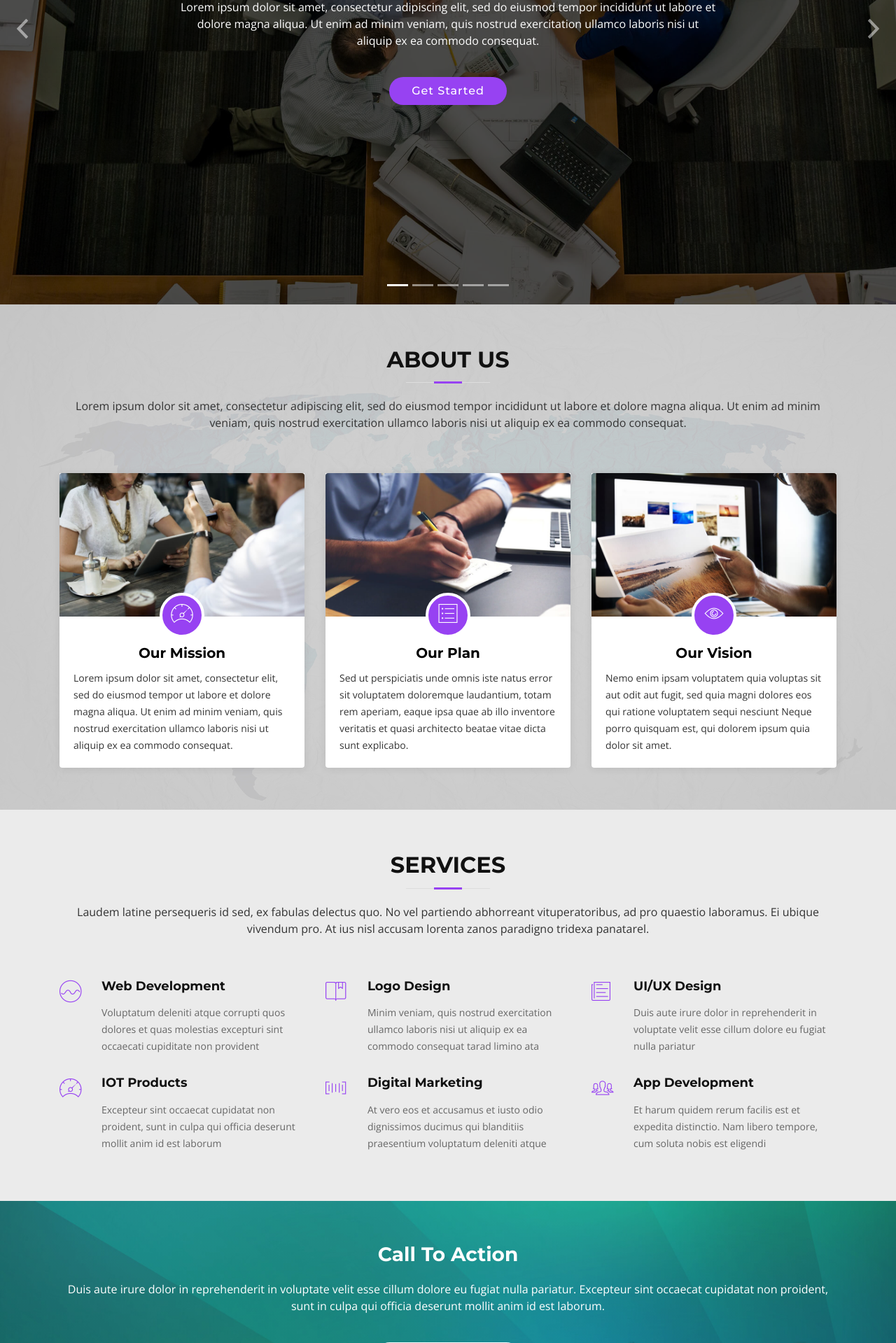
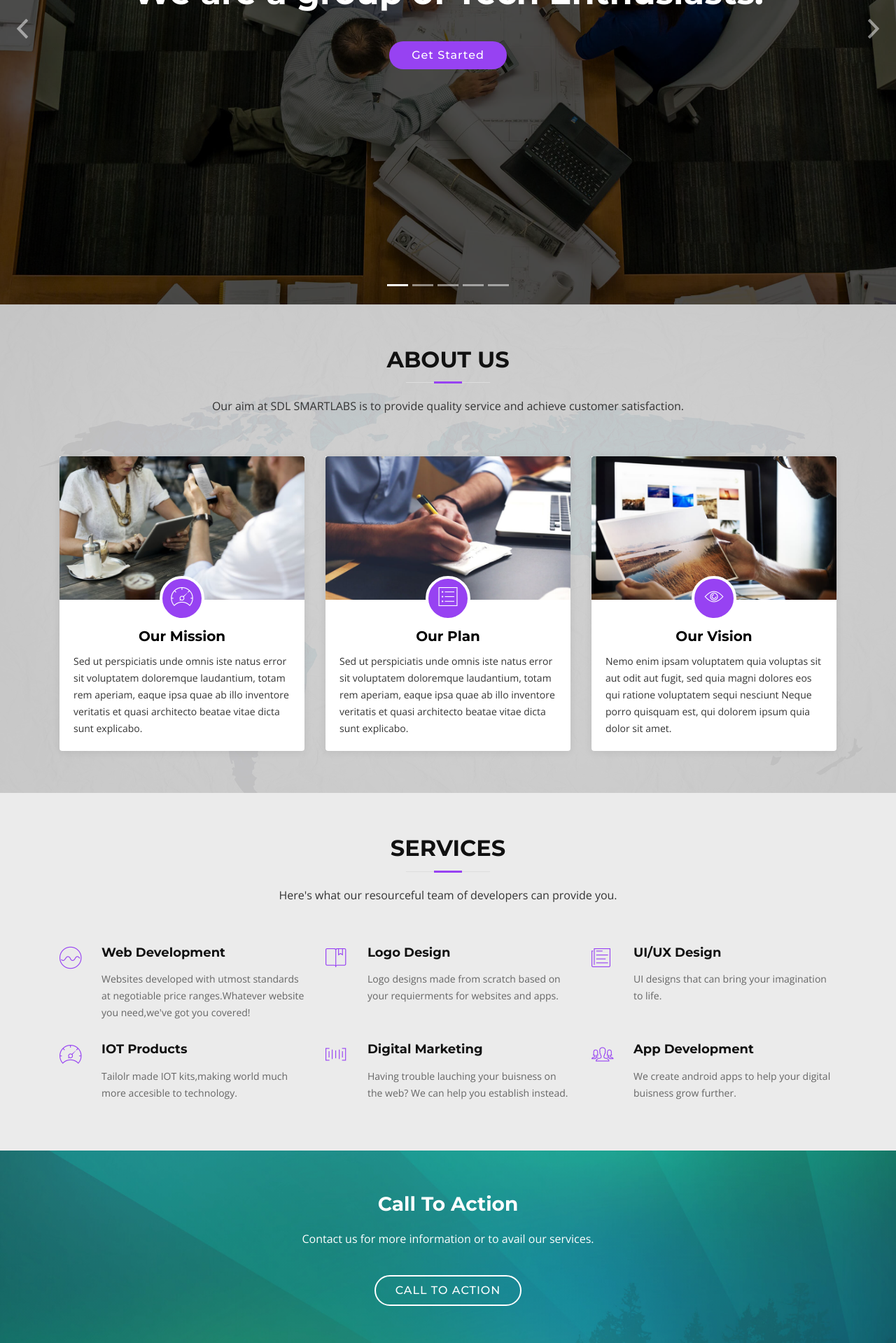
Before and after one commit to data-charya/sdlsmartlabs, a PHP site: page / in a window 1280 px wide. Shown: the part 365-2284 px from the top of the page at 70% size. Run offline with PHP 8.4, Linux system fonts and the light colour scheme; some libraries are stand-ins or nearby versions; some web fonts are replaced.

Commit message:
content update

```diff
--- a/css/style.css
+++ b/css/style.css
@@ -817,34 +817,7 @@ body.mobile-nav-active #mobile-nav-toggle {
 /* Call To Action Section
 --------------------------------*/
 
-#skills {
-  padding: 60px 0;
-}
-
-#skills .progress {
-  height: 35px;
-  margin-bottom: 10px;
-}
-
-#skills .progress .skill {
-  font-family: "Open Sans", sans-serif;
-  line-height: 35px;
-  padding: 0;
-  margin: 0 0 0 20px;
-  text-transform: uppercase;
-}
-
-#skills .progress .skill .val {
-  float: right;
-  font-style: normal;
-  margin: 0 20px 0 0;
-}
-
-#skills .progress-bar {
-  width: 1px;
-  text-align: left;
-  transition: .9s;
-}
+
 
 /* Facts Section
 --------------------------------*/
--- a/index.html
+++ b/index.html
@@ -75,9 +75,8 @@
             <div class="carousel-background"><img src="img/intro-carousel/1.jpg" alt=""></div>
             <div class="carousel-container">
               <div class="carousel-content">
-                <h2>We are professional</h2>
-                <p>Lorem ipsum dolor sit amet, consectetur adipiscing elit, sed do eiusmod tempor incididunt ut labore et dolore magna aliqua. Ut enim ad minim veniam, quis nostrud exercitation ullamco laboris nisi ut aliquip ex ea commodo consequat.</p>
-                <a href="#services" class="btn-get-started scrollto">Get Started</a>
+                <h2>We are a group of Tech Enthusiasts.</h2>
+                  <a href="#services" class="btn-get-started scrollto">Get Started</a>
               </div>
             </div>
           </div>
@@ -86,9 +85,8 @@
             <div class="carousel-background"><img src="img/intro-carousel/2.jpg" alt=""></div>
             <div class="carousel-container">
               <div class="carousel-content">
-                <h2>At vero eos et accusamus</h2>
-                <p>Nam libero tempore, cum soluta nobis est eligendi optio cumque nihil impedit quo minus id quod maxime placeat facere possimus, omnis voluptas assumenda est, omnis dolor repellendus. Temporibus autem quibusdam et aut officiis debitis aut.</p>
-                <a href="#services" class="btn-get-started scrollto">Get Started</a>
+                <h2>Get yourself Established on the Web.</h2>
+                 <a href="#services" class="btn-get-started scrollto">Get Started</a>
               </div>
             </div>
           </div>
@@ -97,8 +95,8 @@
             <div class="carousel-background"><img src="img/intro-carousel/3.jpg" alt=""></div>
             <div class="carousel-container">
               <div class="carousel-content">
-                <h2>Temporibus autem quibusdam</h2>
-                <p>Beatae vitae dicta sunt explicabo. Nemo enim ipsam voluptatem quia voluptas sit aspernatur aut odit aut fugit, sed quia consequuntur magni dolores eos qui ratione voluptatem sequi nesciunt omnis iste natus error sit voluptatem accusantium.</p>
+                <h2>UI/UX prototypes and Logo Designing.</h2>
+
                 <a href="#services" class="btn-get-started scrollto">Get Started</a>
               </div>
             </div>
@@ -108,9 +106,8 @@
             <div class="carousel-background"><img src="img/intro-carousel/4.jpg" alt=""></div>
             <div class="carousel-container">
               <div class="carousel-content">
-                <h2>Nam libero tempore</h2>
-                <p>Neque porro quisquam est, qui dolorem ipsum quia dolor sit amet, consectetur, adipisci velit, sed quia non numquam eius modi tempora incidunt ut labore et dolore magnam aliquam quaerat voluptatem. Ut enim ad minima veniam, quis nostrum.</p>
-                <a href="#services" class="btn-get-started scrollto">Get Started</a>
+                <h2>Innovative IOT Kits. </h2>
+                 <a href="#services" class="btn-get-started scrollto">Get Started</a>
               </div>
             </div>
           </div>
@@ -119,8 +116,8 @@
             <div class="carousel-background"><img src="img/intro-carousel/5.jpg" alt=""></div>
             <div class="carousel-container">
               <div class="carousel-content">
-                <h2>Magnam aliquam quaerat</h2>
-                <p>Lorem ipsum dolor sit amet, consectetur adipiscing elit, sed do eiusmod tempor incididunt ut labore et dolore magna aliqua. Ut enim ad minim veniam, quis nostrud exercitation ullamco laboris nisi ut aliquip ex ea commodo consequat.</p>
+                <h2>Lets accomplish more together.</h2>
+
                 <a href="#services" class="btn-get-started scrollto">Get Started</a>
               </div>
             </div>
@@ -151,7 +148,7 @@
 
         <header class="section-header">
           <h3>About Us</h3>
-          <p>Lorem ipsum dolor sit amet, consectetur adipiscing elit, sed do eiusmod tempor incididunt ut labore et dolore magna aliqua. Ut enim ad minim veniam, quis nostrud exercitation ullamco laboris nisi ut aliquip ex ea commodo consequat.</p>
+          <p>Our aim at SDL SMARTLABS is to provide quality service and achieve customer satisfaction.</p>
         </header>
 
         <div class="row about-cols">
@@ -164,7 +161,7 @@
               </div>
               <h2 class="title"><a href="#">Our Mission</a></h2>
               <p>
-                Lorem ipsum dolor sit amet, consectetur elit, sed do eiusmod tempor ut labore et dolore magna aliqua. Ut enim ad minim veniam, quis nostrud exercitation ullamco laboris nisi ut aliquip ex ea commodo consequat.
+                Sed ut perspiciatis unde omnis iste natus error sit voluptatem  doloremque laudantium, totam rem aperiam, eaque ipsa quae ab illo inventore veritatis et quasi architecto beatae vitae dicta sunt explicabo.
               </p>
             </div>
           </div>
@@ -208,7 +205,7 @@
 
         <header class="section-header wow fadeInUp">
           <h3>Services</h3>
-          <p>Laudem latine persequeris id sed, ex fabulas delectus quo. No vel partiendo abhorreant vituperatoribus, ad pro quaestio laboramus. Ei ubique vivendum pro. At ius nisl accusam lorenta zanos paradigno tridexa panatarel.</p>
+          <p>Here's what our resourceful team of developers can provide you.</p>
         </header>
 
         <div class="row">
@@ -216,32 +213,32 @@
           <div class="col-lg-4 col-md-6 box wow bounceInUp" data-wow-duration="1.4s">
             <div class="icon"><i class="ion-ios-analytics-outline"></i></div>
             <h4 class="title"><a href="">Web Development</a></h4>
-            <p class="description">Voluptatum deleniti atque corrupti quos dolores et quas molestias excepturi sint occaecati cupiditate non provident</p>
+            <p class="description">Websites developed with utmost standards at negotiable price ranges.Whatever website you need,we've got you covered!</p>
           </div>
           <div class="col-lg-4 col-md-6 box wow bounceInUp" data-wow-duration="1.4s">
             <div class="icon"><i class="ion-ios-bookmarks-outline"></i></div>
             <h4 class="title"><a href="">Logo Design</a></h4>
-            <p class="description">Minim veniam, quis nostrud exercitation ullamco laboris nisi ut aliquip ex ea commodo consequat tarad limino ata</p>
+            <p class="description">Logo designs made from scratch based on your requierments for websites and apps.</p>
           </div>
           <div class="col-lg-4 col-md-6 box wow bounceInUp" data-wow-duration="1.4s">
             <div class="icon"><i class="ion-ios-paper-outline"></i></div>
             <h4 class="title"><a href="">UI/UX Design</a></h4>
-            <p class="description">Duis aute irure dolor in reprehenderit in voluptate velit esse cillum dolore eu fugiat nulla pariatur</p>
+            <p class="description">UI designs that can bring your imagination to life.</p>
           </div>
           <div class="col-lg-4 col-md-6 box wow bounceInUp" data-wow-delay="0.1s" data-wow-duration="1.4s">
             <div class="icon"><i class="ion-ios-speedometer-outline"></i></div>
             <h4 class="title"><a href="">IOT Products</a></h4>
-            <p class="description">Excepteur sint occaecat cupidatat non proident, sunt in culpa qui officia deserunt mollit anim id est laborum</p>
+            <p class="description">Tailolr made IOT kits,making world much more accesible to technology.</p>
           </div>
           <div class="col-lg-4 col-md-6 box wow bounceInUp" data-wow-delay="0.1s" data-wow-duration="1.4s">
             <div class="icon"><i class="ion-ios-barcode-outline"></i></div>
             <h4 class="title"><a href="">Digital Marketing</a></h4>
-            <p class="description">At vero eos et accusamus et iusto odio dignissimos ducimus qui blanditiis praesentium voluptatum deleniti atque</p>
+            <p class="description">Having trouble lauching your buisness on the web? We can help you establish instead. </p>
           </div>
           <div class="col-lg-4 col-md-6 box wow bounceInUp" data-wow-delay="0.1s" data-wow-duration="1.4s">
             <div class="icon"><i class="ion-ios-people-outline"></i></div>
             <h4 class="title"><a href="">App Development</a></h4>
-            <p class="description">Et harum quidem rerum facilis est et expedita distinctio. Nam libero tempore, cum soluta nobis est eligendi</p>
+            <p class="description">We create android apps to help your digital buisness grow further.</p>
           </div>
 
         </div>
@@ -255,52 +252,12 @@
     <section id="call-to-action" class="wow fadeIn">
       <div class="container text-center">
         <h3>Call To Action</h3>
-        <p> Duis aute irure dolor in reprehenderit in voluptate velit esse cillum dolore eu fugiat nulla pariatur. Excepteur sint occaecat cupidatat non proident, sunt in culpa qui officia deserunt mollit anim id est laborum.</p>
+        <p> Contact us for more information or to avail our services.</p>
         <a class="cta-btn" href="#contact">Call To Action</a>
       </div>
     </section><!-- #call-to-action -->
 
-    <!--==========================
-      Skills Section
-    ============================-->
-    <section id="skills">
-      <div class="container">
 
-        <header class="section-header">
-          <h3>Our Skills</h3>
-          <p>Lorem ipsum dolor sit amet, consectetur adipiscing elit, sed do eiusmod tempor incididunt ut labore et dolore magna aliqua. Ut enim ad minim veniam, quis nostrud exercitation ullamco laboris nisi ut aliquip</p>
-        </header>
-
-        <!--<div class="skills-content">
-
-          <div class="progress">
-            <div class="progress-bar bg-success" role="progressbar" aria-valuenow="100" aria-valuemin="0" aria-valuemax="100">
-              <span class="skill">HTML <i class="val">100%</i></span>
-            </div>
-          </div>
-
-          <div class="progress">
-            <div class="progress-bar bg-info" role="progressbar" aria-valuenow="90" aria-valuemin="0" aria-valuemax="100">
-              <span class="skill">CSS <i class="val">90%</i></span>
-            </div>
-          </div>
-
-          <div class="progress">
-            <div class="progress-bar bg-warning" role="progressbar" aria-valuenow="75" aria-valuemin="0" aria-valuemax="100">
-              <span class="skill">JavaScript <i class="val">75%</i></span>
-            </div>
-          </div>
-
-          <div class="progress">
-            <div class="progress-bar bg-danger" role="progressbar" aria-valuenow="55" aria-valuemin="0" aria-valuemax="100">
-              <span class="skill">Photoshop <i class="val">55%</i></span>
-            </div>
-          </div>
-
-        </div>
-
-      </div>
-    </section>-->
 
     <!--==========================
       Facts Section
@@ -310,7 +267,7 @@
 
         <header class="section-header">
           <h3>Facts</h3>
-          <p>Sed ut perspiciatis unde omnis iste natus error sit voluptatem accusantium doloremque</p>
+
         </header>
 
         <div class="row counters">
@@ -438,7 +395,7 @@
       <div class="container">
         <div class="section-header wow fadeInUp">
           <h3>Team</h3>
-          <p>Sed ut perspiciatis unde omnis iste natus error sit voluptatem accusantium doloremque</p>
+          <p>Our diverse team of experinced innovators.</p>
         </div>
 
         <div class="row">
@@ -761,7 +718,7 @@
 
         <div class="section-header">
           <h3>Contact Us</h3>
-          <p>Sed ut perspiciatis unde omnis iste natus error sit voluptatem accusantium doloremque</p>
+
         </div>
 
         <div class="row contact-info">
@@ -778,7 +735,7 @@
             <div class="contact-phone">
               <i class="ion-ios-telephone-outline"></i>
               <h3>Phone Number</h3>
-              <p><a href="tel:+155895548855">+91 8088256036</a></p>
+              <p><a href="tel:+918088256036">+91 8088256036</a></p>
             </div>
           </div>
 
@@ -786,7 +743,7 @@
             <div class="contact-email">
               <i class="ion-ios-email-outline"></i>
               <h3>Email</h3>
-              <p><a href="mailto:info@sdlsmartlabs.co.in">info@sdlsmartlabs.co.in</a></p>
+              <p><a href="mailto:support@sdlsmartlabs.co.in">support@sdlsmartlabs.co.in</a></p>
             </div>
           </div>
 
@@ -833,15 +790,15 @@
 
           <div class="col-lg-3 col-md-6 footer-info">
             <h3>SDL SMARTLABS</h3>
-            <p>Cras fermentum odio eu feugiat lide par naso tierra. Justo eget nada terra videa magna derita valies darta donna mare fermentum iaculis eu non diam phasellus. Scelerisque felis imperdiet proin fermentum leo. Amet volutpat consequat mauris nunc congue.</p>
+            <p>DISCOVER INNOVATE SUCCED.<br>A company that delivers high-end digital services. </p>
           </div>
 
           <div class="col-lg-3 col-md-6 footer-links">
             <h4>Useful Links</h4>
             <ul>
               <li><i class="ion-ios-arrow-right"></i> <a href="#">Home</a></li>
-              <li><i class="ion-ios-arrow-right"></i> <a href="#">About us</a></li>
-              <li><i class="ion-ios-arrow-right"></i> <a href="#">Services</a></li>
+              <li><i class="ion-ios-arrow-right"></i> <a href="#about">About us</a></li>
+              <li><i class="ion-ios-arrow-right"></i> <a href="#services">Services</a></li>
               <li><i class="ion-ios-arrow-right"></i> <a href="#">Terms of service</a></li>
               <li><i class="ion-ios-arrow-right"></i> <a href="#">Privacy policy</a></li>
             </ul>
@@ -850,11 +807,9 @@
           <div class="col-lg-3 col-md-6 footer-contact">
             <h4>Contact Us</h4>
             <p>
-              A108 Adam Street <br>
-              New York, NY 535022<br>
-              United States <br>
-              <strong>Phone:</strong> +1 5589 55488 55<br>
-              <strong>Email:</strong> info@example.com<br>
+             Mangalore,India.<br>
+              <strong>Phone:</strong> +91 8088256036<br>
+              <strong>Email:</strong> support@sdlsmartlabs.co.in<br>
             </p>
 
             <div class="social-links">
@@ -869,7 +824,7 @@
 
           <div class="col-lg-3 col-md-6 footer-newsletter">
             <h4>Our Newsletter</h4>
-            <p>Tamen quem nulla quae legam multos aute sint culpa legam noster magna veniam enim veniam illum dolore legam minim quorum culpa amet magna export quem marada parida nodela caramase seza.</p>
+            <p>Keep yourself updated with latest news from SDL SMARTLABS.</p>
             <form action="" method="post">
               <input type="email" name="email"><input type="submit"  value="Subscribe">
             </form>
```
